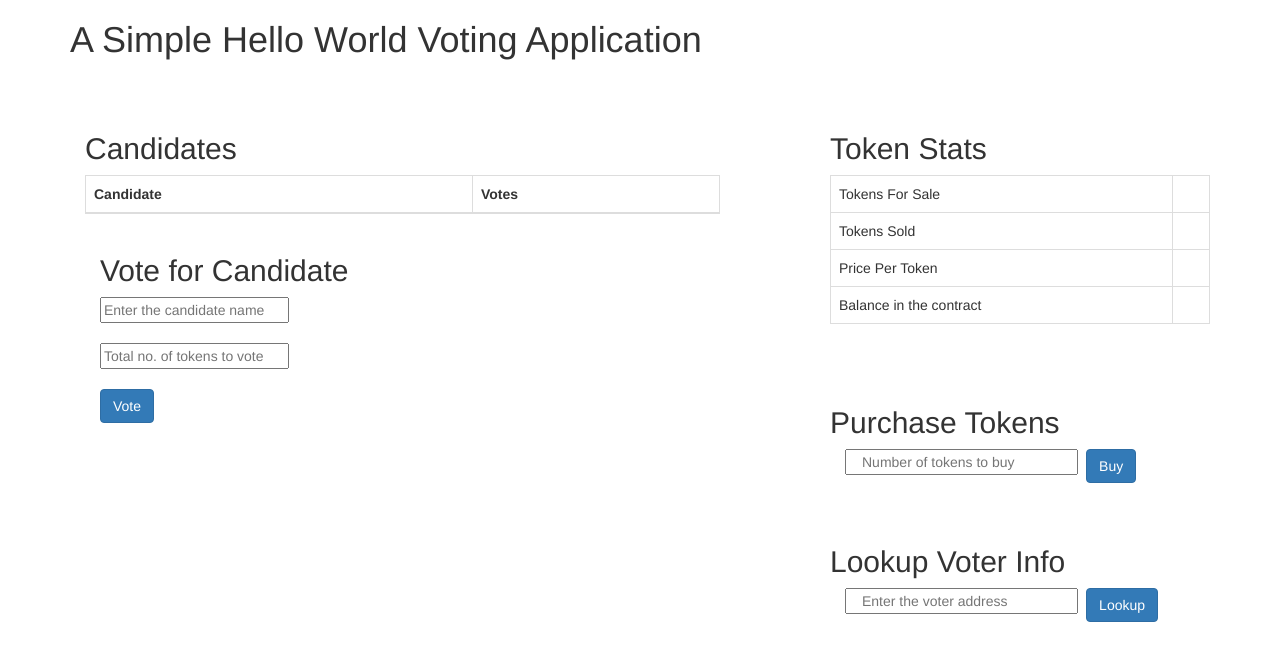
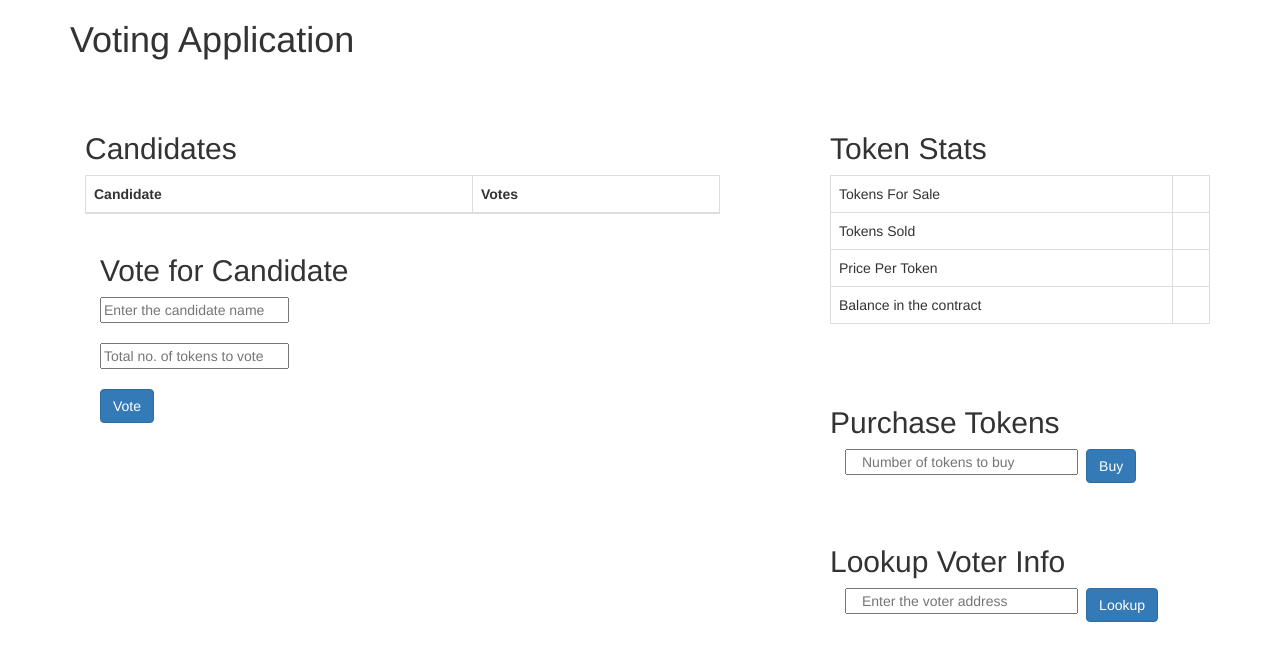
Before and after one commit to purulalwani/bVoting, a website: page app/index.html in a window 1280 px wide. Drawn offline with nearby package versions, Linux system fonts and the light colour scheme; files whose address does not match are found by name.

Commit message:
Initial version

```diff
--- a/app/index.html
+++ b/app/index.html
@@ -1,7 +1,7 @@
 <!DOCTYPE html>
 <html>
 <head>
-  <title>Hello World DApp</title>
+  <title>Voting System DApp</title>
   <link href='https://fonts.googleapis.com/css?family=Open+Sans:400,700' rel='stylesheet' type='text/css'>
   <link href='https://maxcdn.bootstrapcdn.com/bootstrap/3.3.7/css/bootstrap.min.css' rel='stylesheet' type='text/css'>
   <style>
@@ -11,7 +11,7 @@
   </style>
 </head>
 <body class="container">
-  <h1>A Simple Hello World Voting Application</h1>
+  <h1>Voting Application</h1>
   <div class="col-sm-7 margin-top-3">
     <h2>Candidates</h2>
     <div class="table-responsive">
```
